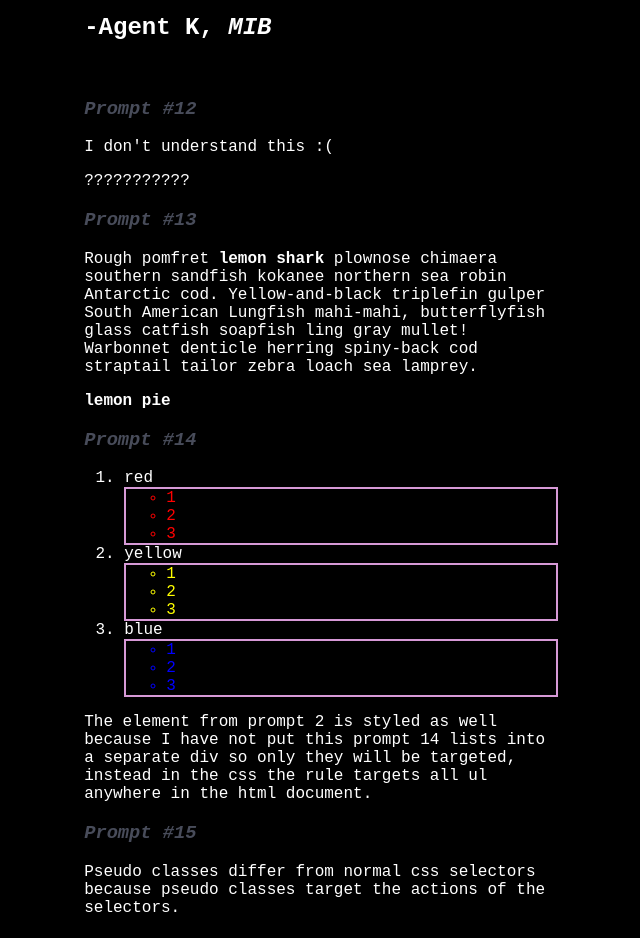
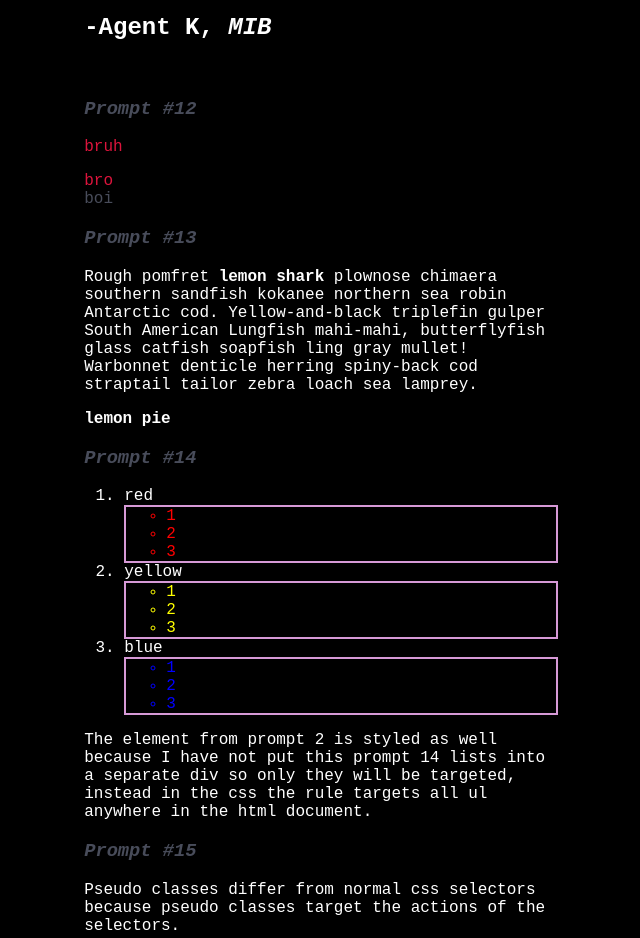
Before and after one commit to airair21/week-2, a plain HTML site: page index.html in a window 1280 px wide. Shown: the part 3100-4038 px from the top of the page, without its empty margins (319-959 px from the left). Drawn offline with Linux system fonts and the light colour scheme; a web font is replaced by a local one.

Commit message:
understand nesting

```diff
--- a/index.html
+++ b/index.html
@@ -154,12 +154,15 @@
         <h3>Prompt #12</h3>
         <div>
           <!--Your code goes here...-->
+          <div class="three">
           <p class="one">
-            I don't understand this :(
+            bruh
             <div class="two">
-                ???????????
+                bro
             </div>
+            boi
           </p>
+            </div>
         </div>
     </section>
 
--- a/style.css
+++ b/style.css
@@ -204,6 +204,9 @@ ul:last-child {
     filter: invert(100%);
 }
 
-.one .two {
+.one, .two {
     color: crimson;
 }
+.three {
+    color: #484C5A;
+}
```
